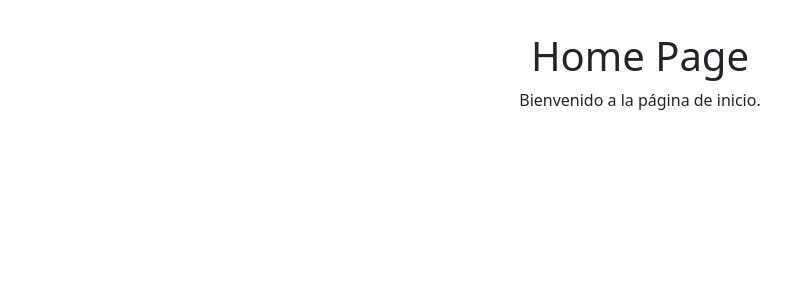
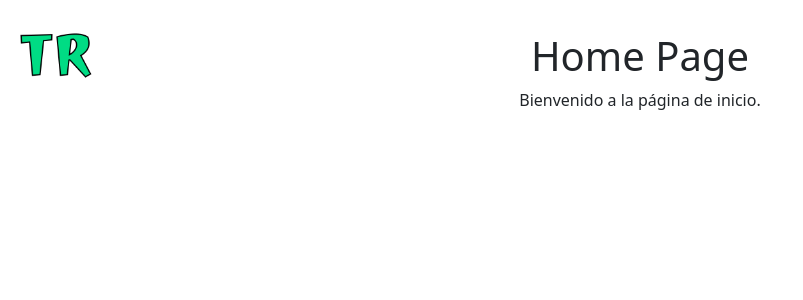
Before and after one commit to meriendaa/Frontend, a Vue app: page / in a window 1280 px wide. Shown: the top 300 px of the page, without its empty margins (0-803 px from the left). Built offline with nearby package versions, Linux system fonts and the light colour scheme.

Commit message:
logo linking home added

```diff
--- a/src/components/About.vue
+++ b/src/components/About.vue
@@ -1,5 +1,8 @@
 <template>
 	<div>
+	<router-link to="/" class="position-absolute top-0 start-0 mt-3 ms-3">
+        <img src="../images/Logo.png" alt="Logo" style="width: 80px; height: auto;">
+    </router-link>
 	  <h1>About Page</h1>
 	  <p>Esta es la página sobre nosotros.</p>
 	  <p>Contador: {{ count }}</p>
--- a/src/components/Forgotps.vue
+++ b/src/components/Forgotps.vue
@@ -1,5 +1,8 @@
 <template>
 	<div class="container d-flex justify-content-center align-items-center vh-100">
+    <router-link to="/" class="position-absolute top-0 start-0 mt-3 ms-3">
+        <img src="../images/Logo.png" alt="Logo" style="width: 80px; height: auto;">
+    </router-link>
         <div class="card p-4 shadow-sm" style="max-width: 400px; width: 100%;">
         <h3 class="text-center mb-4">Restore your password</h3>
         <form @submit.prevent="test">
--- a/src/components/Home.vue
+++ b/src/components/Home.vue
@@ -1,9 +1,12 @@
 <template>
 	<div>
+	<router-link to="/" class="position-absolute top-0 start-0 mt-3 ms-3">
+        <img src="../images/Logo.png" alt="Logo" style="width: 80px; height: auto;">
+    </router-link>
 	  <h1>Home Page</h1>
 	  <p>Bienvenido a la página de inicio.</p>
 	</div>
-  </template>
+</template>
 
-  <script>
-  </script>
+<script>
+</script>
--- a/src/components/Login.vue
+++ b/src/components/Login.vue
@@ -1,5 +1,8 @@
 <template>
 	<div class="container d-flex justify-content-center align-items-center vh-100">
+        <router-link to="/" class="position-absolute top-0 start-0 mt-3 ms-3">
+            <img src="../images/Logo.png" alt="Logo" style="width: 80px; height: auto;">
+        </router-link>
         <div class="card p-4 shadow-sm" style="max-width: 400px; width: 100%;">
         <h3 class="text-center mb-4">Login</h3>
         <form @submit.prevent="login">
```
Also changed, not shown: src/images/Icon.svg, src/images/Logo.png (added).
